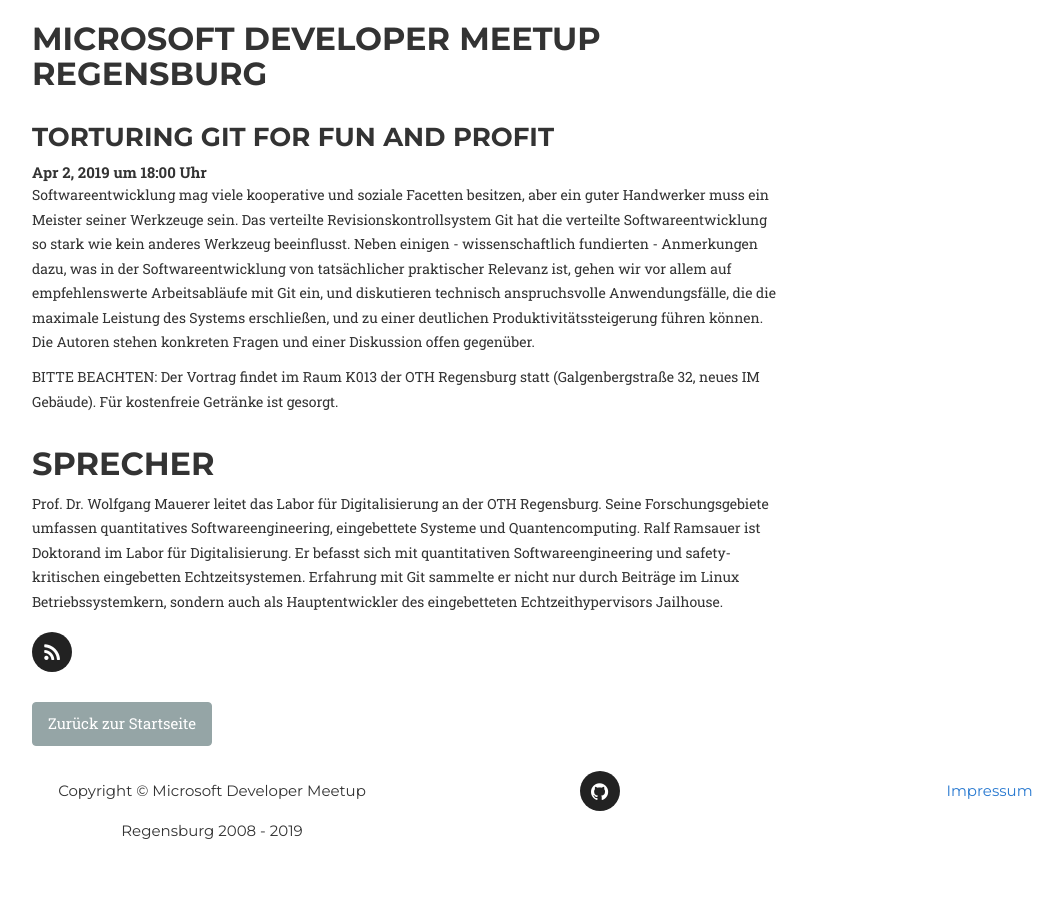
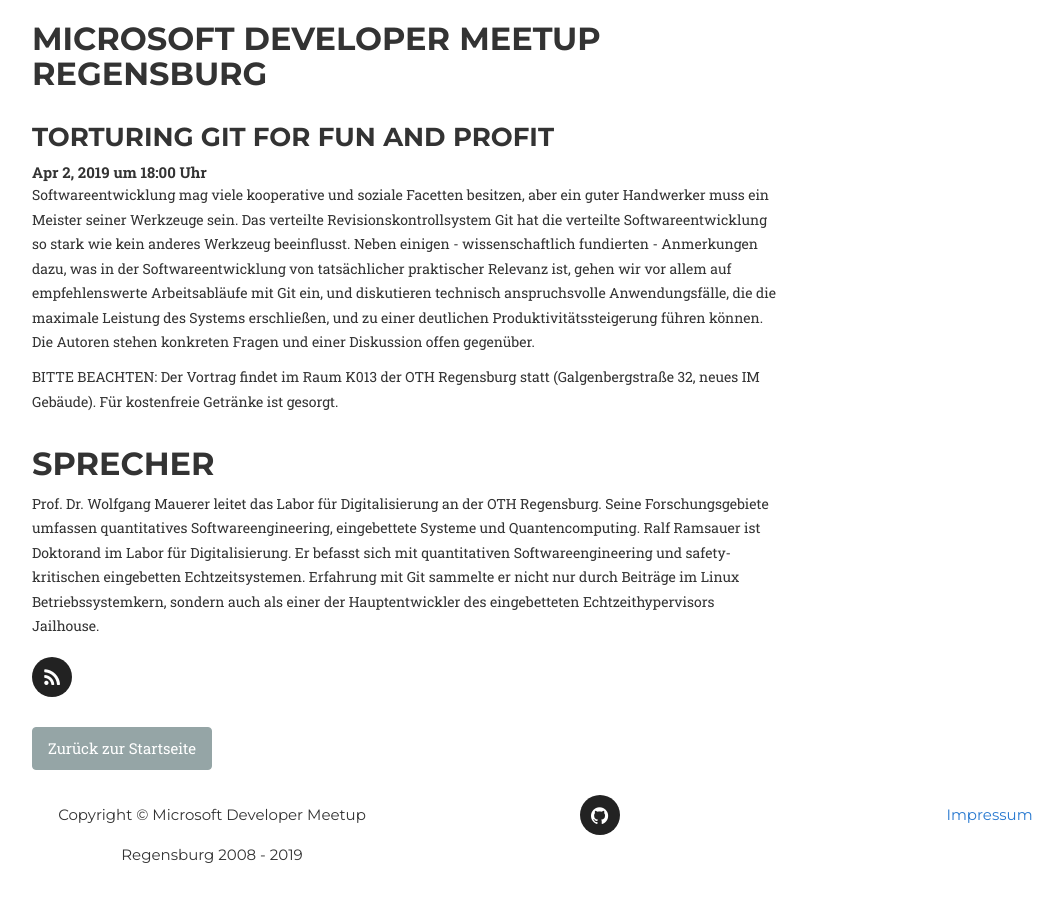
Before and after one commit to DotNetRegensburg/dotnetregensburg.github.io, a Jekyll site: the page built from _posts/2019-04-02-torturing-git.md, in a window 1280 px wide. Shown: the whole page, without its empty margins (38-1101 px from the left). Built offline with Jekyll 4.4.1, drawn with Linux system fonts in a browser that asks for light colours; some web fonts are replaced.

```diff
--- a/_posts/2019-04-02-torturing-git.md
+++ b/_posts/2019-04-02-torturing-git.md
@@ -5,10 +5,13 @@ thumbnail: mauerer.jpg
 title: "Torturing Git for Fun and Profit"
 speaker:
   name: "Prof. Dr. Wolfgang Mauerer, Ralf Ramsauer"
-  description: "Prof. Dr. Wolfgang Mauerer leitet das Labor für Digitalisierung an der OTH Regensburg. Seine Forschungsgebiete umfassen quantitatives Softwareengineering, eingebettete Systeme und Quantencomputing. Ralf Ramsauer ist Doktorand im Labor für Digitalisierung. Er befasst sich mit quantitativen Softwareengineering und safety-kritischen eingebetten Echtzeitsystemen. Erfahrung mit Git sammelte er nicht nur durch Beiträge im Linux Betriebssystemkern, sondern auch als Hauptentwickler des eingebetteten Echtzeithypervisors Jailhouse."
+  description: "Prof. Dr. Wolfgang Mauerer leitet das Labor für Digitalisierung an der OTH Regensburg. Seine Forschungsgebiete umfassen quantitatives Softwareengineering, eingebettete Systeme und Quantencomputing. Ralf Ramsauer ist Doktorand im Labor für Digitalisierung. Er befasst sich mit quantitativen Softwareengineering und safety-kritischen eingebetten Echtzeitsystemen. Erfahrung mit Git sammelte er nicht nur durch Beiträge im Linux Betriebssystemkern, sondern auch als einer der Hauptentwickler des eingebetteten Echtzeithypervisors Jailhouse."
   social:
     - title: rss
       url: https://hps.hs-regensburg.de/maw39987/#/home
+video:
+  url: https://youtu.be/CrUwmO4tvLI
+  thumbnail: https://i.ytimg.com/vi/CrUwmO4tvLI/mqdefault.jpg
 ---
 Softwareentwicklung mag viele kooperative und soziale Facetten besitzen, aber ein guter Handwerker muss ein Meister seiner Werkzeuge sein. Das verteilte Revisionskontrollsystem Git hat die verteilte Softwareentwicklung so stark wie kein anderes Werkzeug beeinflusst.
 Neben einigen - wissenschaftlich fundierten - Anmerkungen dazu, was in der Softwareentwicklung von tatsächlicher praktischer Relevanz ist, gehen wir vor allem auf empfehlenswerte Arbeitsabläufe mit Git ein, und diskutieren technisch anspruchsvolle Anwendungsfälle, die die maximale Leistung des Systems erschließen, und zu einer deutlichen Produktivitätssteigerung führen können. Die Autoren stehen konkreten Fragen und einer Diskussion offen gegenüber.
```
Also changed, not shown: _posts/2018-11-12-testautomation.md (+3 -0 lines), _posts/2018-12-10-open-source.md (+3 -0 lines).
